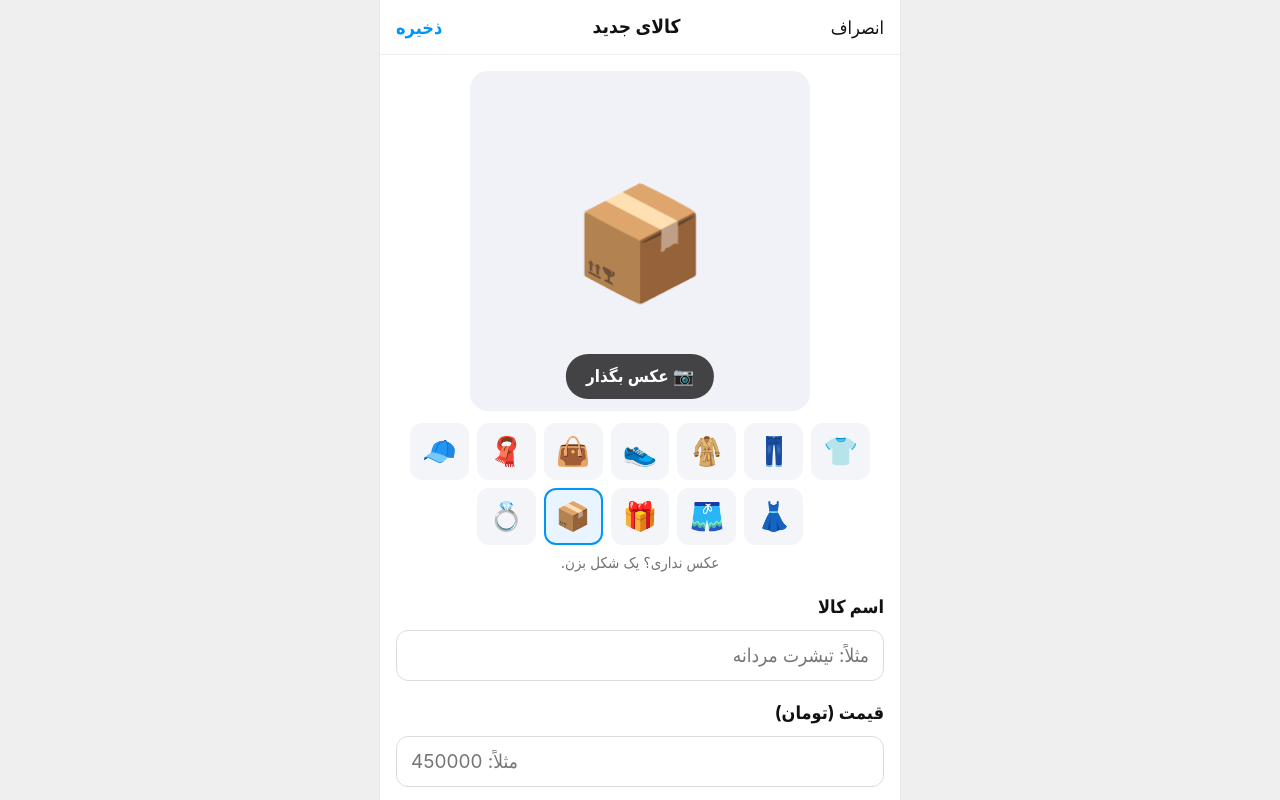
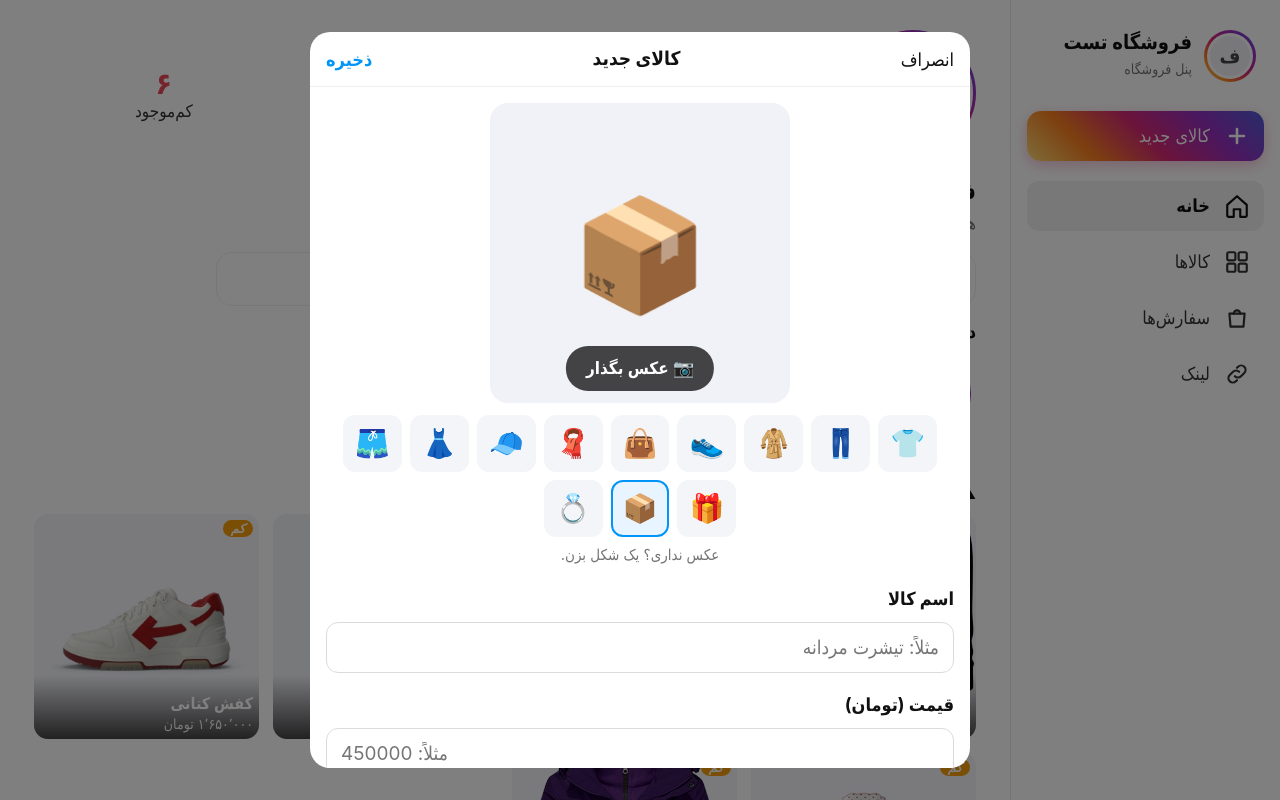
Before and after one commit to karimibigrez/shop-bot-demo, a plain HTML site: page panel.html in a window 1280 px wide. Both pictures are taken after a click on the button "کالای جدید". Shown: the top 800 px of the page. Drawn offline with Linux system fonts and the light colour scheme.

Commit message:
Panel desktop layout, bidi fix

```diff
--- a/panel.html
+++ b/panel.html
@@ -124,6 +124,47 @@ input:focus,textarea:focus{outline:none;border-color:var(--blue)}
 .toast{position:fixed;bottom:100px;left:50%;transform:translateX(-50%);background:rgba(20,20,20,.92);color:#fff;padding:12px 22px;border-radius:26px;font-size:17px;font-weight:600;z-index:90;white-space:nowrap;animation:fade .2s}
 .sbig{display:flex;gap:14px;align-items:center;margin-top:12px;padding:10px;background:#f7f8fc;border-radius:16px}
 .sbig .th{width:104px;height:104px;font-size:52px;border-radius:14px}
+.brand{display:none}
+/* ===== کامپیوتر: منوی کنار صفحه و صفحه‌ی پهن ===== */
+@media (min-width:900px){
+  html,body{background:#fff}
+  body{font-size:18px}
+  .app{max-width:none;box-shadow:none;padding:0 270px 40px 0}
+  .bar{display:none}
+  .tabs{top:0;bottom:0;right:0;left:auto;transform:none;width:270px;max-width:none;flex-direction:column;justify-content:flex-start;align-items:stretch;gap:6px;padding:26px 16px;border-top:0;border-left:1px solid #e6e6e6;background:#fff;backdrop-filter:none}
+  .brand{display:flex;align-items:center;gap:12px;order:-2;padding:4px 8px 22px}
+  .brand b{font-size:20px;display:block;line-height:1.2}.brand small{color:var(--mut);font-size:14px}
+  .tab{flex:none;flex-direction:row;gap:14px;font-size:18px;padding:12px 14px;border-radius:12px;justify-content:flex-start;color:#333}
+  .tab:hover{background:#f4f4f4}
+  .tab.on{background:#f0f0f0;color:var(--ink)}
+  .tab svg{width:26px;height:26px}
+  .tab .dot{position:static;margin-right:auto;border:0}
+  .tab.plus{order:-1;background:var(--grad);color:#fff;border-radius:14px;margin-bottom:14px;padding:12px 14px;box-shadow:0 4px 14px rgba(214,41,118,.28)}
+  .tab.plus:hover{filter:brightness(1.05);background:var(--grad)}
+  .tab.plus .pl{width:26px;height:26px;margin:0;background:none;box-shadow:none;border-radius:0}
+  .tab.plus svg{width:24px;height:24px}
+  main>.pad,main>div{max-width:1120px;margin-inline:auto}
+  .pad{padding:30px 34px}
+  h2{font-size:26px;margin-bottom:14px}
+  .prof{gap:36px;padding:0 0 18px}
+  .prof .in{width:120px!important;height:120px!important;font-size:50px!important}
+  .stats b{font-size:30px}.stats span{font-size:17px}
+  .bio{font-size:18px}.bio b{font-size:22px}
+  .grid{grid-template-columns:repeat(auto-fill,minmax(200px,1fr));gap:14px}
+  .tile{border-radius:14px}
+  .tile .cap b{font-size:16px}.tile .cap span{font-size:14px}
+  .hl button{width:92px}.hl .in{width:76px;height:76px;font-size:34px}.hl .nm{max-width:92px;font-size:15px}
+  .pillsearch{max-width:520px}
+  .seg{max-width:460px}
+  .ord .hd{padding:6px 4px;border-radius:12px}.ord .hd:hover{background:#fafafa}
+  .ord .in{width:56px;height:56px}
+  main>div .card,.card{max-width:760px}
+  .sheet{inset:4vh 0;height:92vh;max-width:660px;border-radius:20px;overflow:hidden;box-shadow:0 0 0 100vmax rgba(0,0,0,.5)}
+  .sheet .pic{max-width:300px}
+  .toast{bottom:34px}
+  .todo{max-width:760px}
+}
+@media (min-width:1300px){.grid{grid-template-columns:repeat(auto-fill,minmax(220px,1fr))}}
 </style>
 </head>
 <body>
@@ -188,7 +229,7 @@ function go(t){tab=t;openOrd=null;confirmReset=false;render();window.scrollTo(0,
 function renderTabs(){
   const n=newCount();
   const T=(id,ic,lb)=>`<button class="tab ${tab==id?'on':''}" onclick="go('${id}')">${ic}<span>${lb}</span>${id=='orders'&&n?`<i class="dot">${nf(n)}</i>`:''}</button>`;
-  $('tabs').innerHTML=T('home',IC.home,'خانه')+T('prods',IC.grid,'کالاها')+`<button class="tab plus" onclick="newProd()"><span class="pl">${IC.plus}</span><span>کالای جدید</span></button>`+T('orders',IC.bag,'سفارش‌ها')+T('links',IC.link,'لینک');
+  $('tabs').innerHTML=`<div class="brand"><span class="ring"><span class="in" style="width:46px;height:46px;font-size:20px">ف</span></span><div><b>فروشگاه تست</b><small>پنل فروشگاه</small></div></div>`+T('home',IC.home,'خانه')+T('prods',IC.grid,'کالاها')+`<button class="tab plus" onclick="newProd()"><span class="pl">${IC.plus}</span><span>کالای جدید</span></button>`+T('orders',IC.bag,'سفارش‌ها')+T('links',IC.link,'لینک');
 }
 function render(){
   renderTabs();
```
Also changed, not shown: film.html (+2 -2 lines), index.html (+3 -3 lines).
